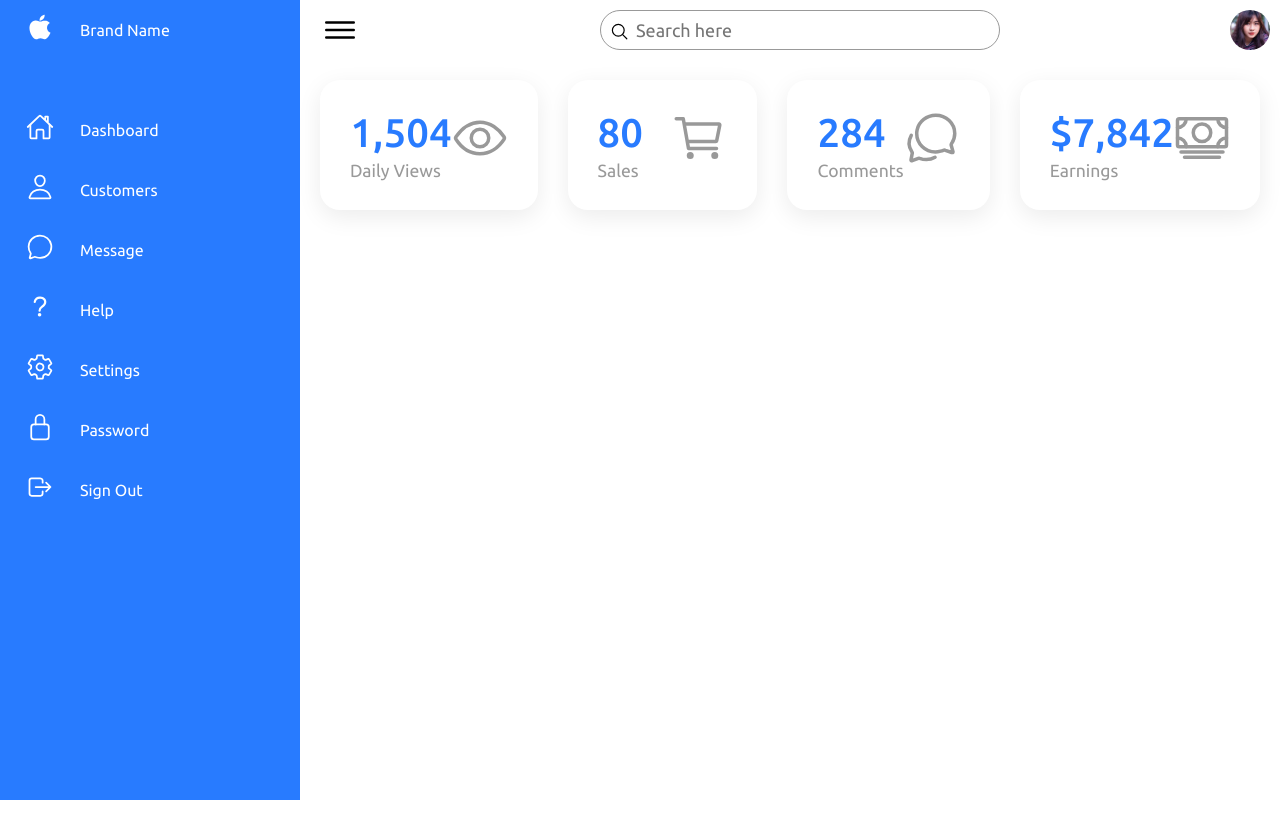
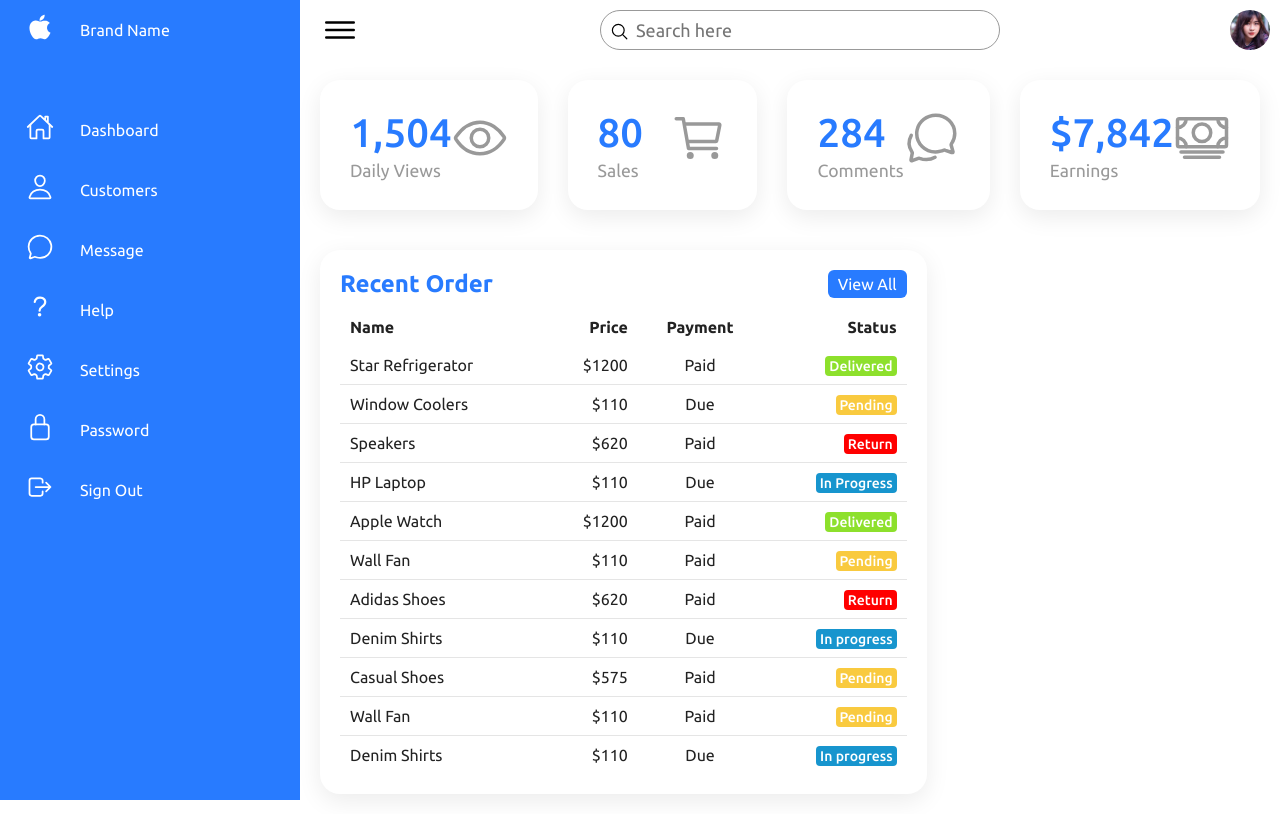
Before and after one commit to nhd79/Gaming-Gear, a PHP site: page /admin-dashboard/index.html in a window 1280 px wide. Run offline with PHP 8.4, Linux system fonts and the light colour scheme.

Commit message:
order details list

```diff
--- a/admin-dashboard/index.html
+++ b/admin-dashboard/index.html
@@ -134,6 +134,94 @@
             </div>
           </div>
         </div>
+
+        <div class="details">
+          <!-- order details list -->
+          <div class="recentOrders">
+            <div class="cardHeader">
+              <h2>Recent Order</h2>
+              <a href="#" class="btn">View All</a>
+            </div>
+            <table>
+              <thead>
+                <tr>
+                  <td>Name</td>
+                  <td>Price</td>
+                  <td>Payment</td>
+                  <td>Status</td>
+                </tr>
+              </thead>
+              <tbody>
+                <tr>
+                  <td>Star Refrigerator</td>
+                  <td>$1200</td>
+                  <td>Paid</td>
+                  <td><span class="status delivered">Delivered</span></td>
+                </tr>
+                <tr>
+                  <td>Window Coolers</td>
+                  <td>$110</td>
+                  <td>Due</td>
+                  <td><span class="status pending">Pending</span></td>
+                </tr>
+                <tr>
+                  <td>Speakers</td>
+                  <td>$620</td>
+                  <td>Paid</td>
+                  <td><span class="status return">Return</span></td>
+                </tr>
+                <tr>
+                  <td>HP Laptop</td>
+                  <td>$110</td>
+                  <td>Due</td>
+                  <td><span class="status inprogress">In Progress</span></td>
+                </tr>
+                <tr>
+                  <td>Apple Watch</td>
+                  <td>$1200</td>
+                  <td>Paid</td>
+                  <td><span class="status delivered">Delivered</span></td>
+                </tr>
+                <tr>
+                  <td>Wall Fan</td>
+                  <td>$110</td>
+                  <td>Paid</td>
+                  <td><span class="status pending">Pending</span></td>
+                </tr>
+                <tr>
+                  <td>Adidas Shoes</td>
+                  <td>$620</td>
+                  <td>Paid</td>
+                  <td><span class="status return">Return</span></td>
+                </tr>
+                <tr>
+                  <td>Denim Shirts</td>
+                  <td>$110</td>
+                  <td>Due</td>
+                  <td><span class="status inprogress">In progress</span></td>
+                </tr>
+                <tr>
+                  <td>Casual Shoes</td>
+                  <td>$575</td>
+                  <td>Paid</td>
+                  <td><span class="status pending">Pending</span></td>
+                </tr>
+                <tr>
+                  <td>Wall Fan</td>
+                  <td>$110</td>
+                  <td>Paid</td>
+                  <td><span class="status pending">Pending</span></td>
+                </tr>
+                <tr>
+                  <td>Denim Shirts</td>
+                  <td>$110</td>
+                  <td>Due</td>
+                  <td><span class="status inprogress">In progress</span></td>
+                </tr>
+              </tbody>
+            </table>
+          </div>
+        </div>
       </div>
     </div>
 
--- a/admin-dashboard/styles.css
+++ b/admin-dashboard/styles.css
@@ -226,3 +226,101 @@ body {
 .cardBox .card:hover .iconBx {
   color: var(--white);
 }
+.details {
+  position: relative;
+  width: 100%;
+  padding: 20px;
+  display: grid;
+  grid-template-columns: 2fr 1fr;
+  grid-gap: 30px;
+  /* margin-top: 10px; */
+}
+.details .recentOrders {
+  position: relative;
+  display: grid;
+  min-height: 500px;
+  background: var(--white);
+  padding: 20px;
+  box-shadow: 0 7px 25px rgba(0, 0, 0, 0.08);
+  border-radius: 20px;
+}
+.cardHeader {
+  display: flex;
+  justify-content: space-between;
+  align-items: flex-start;
+}
+.cardHeader h2 {
+  font-weight: 600;
+  color: var(--blue);
+}
+.btn {
+  position: relative;
+  padding: 5px 10px;
+  background: var(--blue);
+  text-decoration: none;
+  color: var(--white);
+  border-radius: 6px;
+}
+.details table {
+  width: 100%;
+  border-collapse: collapse;
+  margin-top: 10px;
+}
+.details table thead td {
+  font-weight: 600;
+}
+.details .recentOrders table tr {
+  color: var(--black1);
+  border-bottom: 1px solid rgba(0, 0, 0, 0.1);
+}
+.details .recentOrders table tr:last-child {
+  border-bottom: none;
+}
+.details .recentOrders table tbody tr:hover {
+  background: var(--blue);
+  color: var(--white);
+}
+.details .recentOrders table tr td {
+  padding: 10px;
+}
+.details .recentOrders table tr td:last-child {
+  text-align: end;
+}
+.details .recentOrders table tr td:nth-child(2) {
+  text-align: end;
+}
+.details .recentOrders table tr td:nth-child(3) {
+  text-align: center;
+}
+.status.delivered {
+  padding: 2px 4px;
+  background: #8de02c;
+  color: var(--white);
+  border-radius: 4px;
+  font-size: 14px;
+  font-weight: 500;
+}
+.status.pending {
+  padding: 2px 4px;
+  background: #f9ca3f;
+  color: var(--white);
+  border-radius: 4px;
+  font-size: 14px;
+  font-weight: 500;
+}
+.status.return {
+  padding: 2px 4px;
+  background: #f00;
+  color: var(--white);
+  border-radius: 4px;
+  font-size: 14px;
+  font-weight: 500;
+}
+.status.inprogress {
+  padding: 2px 4px;
+  background: #1795ce;
+  color: var(--white);
+  border-radius: 4px;
+  font-size: 14px;
+  font-weight: 500;
+}
```
